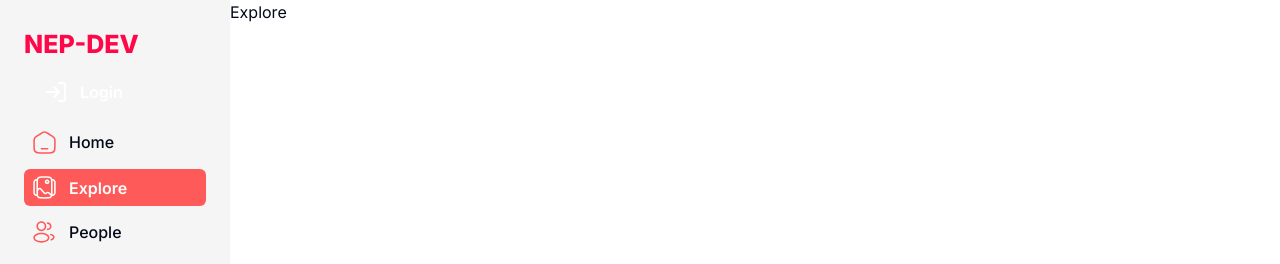
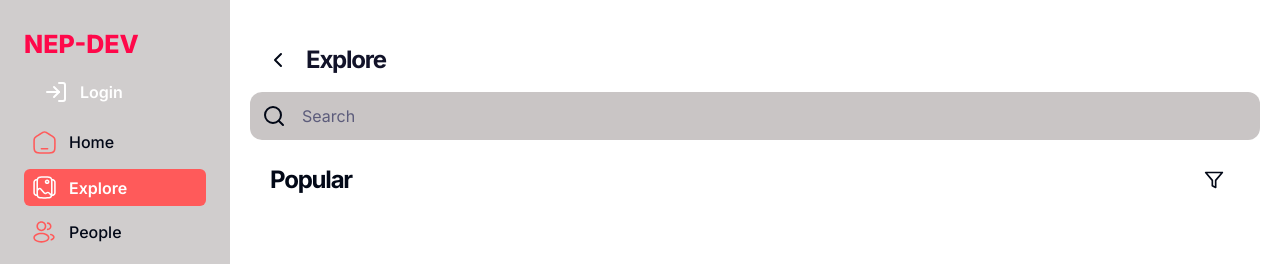
Before and after one commit to amardeepXy/nepdev, a React (Vite) app: page /explore in a window 1280 px wide. Shown: the top 264 px of the page. Built offline with nearby package versions, Linux system fonts and the light colour scheme; no server answers.

Commit message:
some changes

```diff
--- a/src/_root/pages/Explore.jsx
+++ b/src/_root/pages/Explore.jsx
@@ -1,9 +1,42 @@
-import React from 'react'
+import { ChevronLeft, Filter, SearchIcon } from "lucide-react";
+import React, { useState } from "react";
+import { Button } from "@/components/ui";
+import { useGetPopularPost } from "@/lib/tanstack-query/posts";
 
 const Explore = () => {
+  const {data: popularPost, isFetchingNextPage: isFetchingNextPopularPost, isLoading: isLoadingPopularPost} = useGetPopularPost();
+  const [searchText, setSearchText] = useState('');
+
+
   return (
-    <div>Explore</div>
-  )
-}
+    <div className="explore-container">
+      <div className="flex-start self-start">
+        <Button variant="ghost">
+          <ChevronLeft />
+        </Button>
+        <h2 className="h3-bold dark:text-light-2 text-dark-3 ">Explore</h2>
+      </div>
+      <div className="w-full px-3 gap-4 flex-start bg-light-3 dark:bg-dark-4 mt-3 rounded-xl">
+        <SearchIcon />
+        <input
+          type="text"
+          className="explore-search flex-1 focus:border-none"
+          placeholder="Search"
+          value={searchText}
+          onChange={e => setSearchText(e.target.value)}
+        />
+      </div>
 
-export default Explore
+      <div className="explore-inner_container">
+        <div className="flex-between w-full px-5">
+          <p className="body-bold md:h3-bold ">Popular</p>
+          <Button variant="ghost">
+            <Filter className="size-5 md:size-6.5" />
+          </Button>
+        </div>
+      </div>
+    </div>
+  );
+};
+
+export default Explore;
--- a/src/global.css
+++ b/src/global.css
@@ -177,15 +177,15 @@
 
   /* Explore */
   .explore-container {
-    @apply flex flex-col flex-1 items-center overflow-scroll py-10 px-5 md:p-14 custom-scrollbar;
+    @apply flex dark:bg-background bg-light-2 flex-col flex-1 items-center overflow-scroll py-6 md:py-10 px-3 md:px-5 md:p-14 custom-scrollbar bg-background text-foreground overflow-x-hidden;
   }
 
   .explore-inner_container {
-    @apply max-w-5xl flex flex-col items-center w-full gap-6 md:gap-9;
+    @apply max-w-5xl flex flex-col items-center w-full gap-6 md:gap-9 py-5;
   }
 
   .explore-search {
-    @apply h-12 bg-dark-4 border-none placeholder:text-light-4 focus-visible:ring-0 focus-visible:ring-offset-0 ring-offset-0 !important;
+    @apply h-12 dark:bg-dark-4 bg-light-3 border-none border-0 placeholder:text-light-4 focus-visible:ring-0 focus-visible:outline-none focus-visible:ring-offset-0 ring-offset-0 !important;
   }
 
   /* Home */
--- a/tailwind.config.js
+++ b/tailwind.config.js
@@ -61,8 +61,8 @@ module.exports = {
         "dark-3": "#121329",
         "dark-4": "#1F1F22",
         "light-1": "#FFFFFF",
-        "light-2": "#F5F5F5",
-        "light-3": "#7878A3",
+        "light-2": "#d0cdcd",
+        "light-3": "#c9c5c5",
         "light-4": "#5C5C7B",
       },
       fontFamily: {
```
Also changed, not shown: src/hooks/useDebounce.js (added), src/lib/appwrite/api.js, src/lib/tanstack-query/posts.js.
